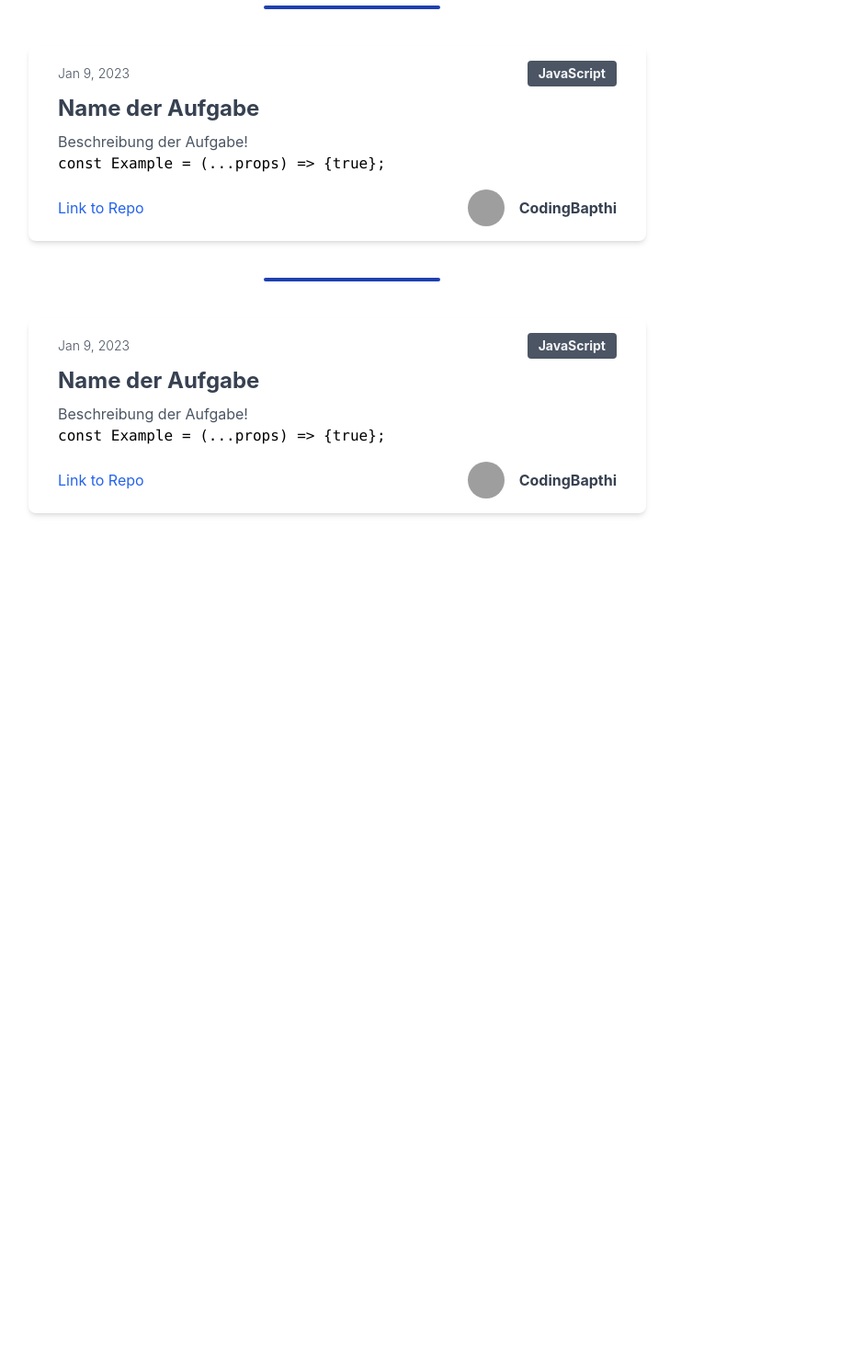
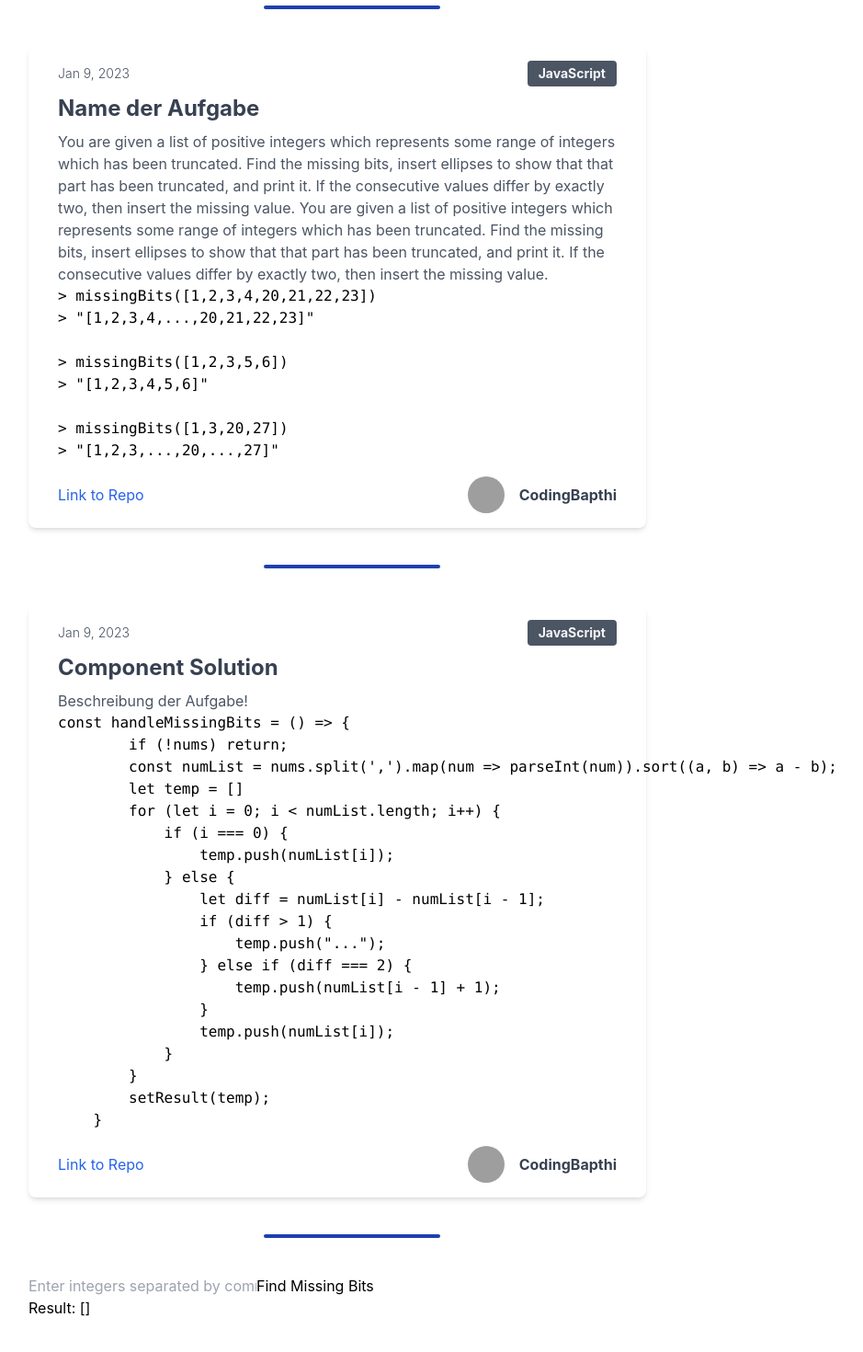
Before and after one commit to CodingBapthi/fun-box, a React (Create React App) app: page / in a window 1280 px wide. Shown: the part 522-1992 px from the top of the page at 92% size, without its empty margins (257-1196 px from the left). Before the commit the page ends 1240 px from the top, so only its background shows below. Built offline with nearby package versions, Linux system fonts and the light colour scheme; grey boxes are pictures that could not be loaded.

Commit message:
Resolve Codebox Bug

```diff
--- /dev/null
+++ b/public/tailwind.css
@@ -0,0 +1,4 @@
+/* Import Tailwind styles */
+@tailwind base;
+@tailwind components;
+@tailwind utilities;
--- a/src/components/Example.js
+++ b/src/components/Example.js
@@ -15,8 +15,15 @@ const Example = () => {
 		date: 'Jan 9, 2023',
 		topic: 'JavaScript',
 		title: 'Name der Aufgabe',
-		description: 'Beschreibung der Aufgabe!',
-		code: `const Example = (...props) => {true};`,
+		description: 'You are given a list of positive integers which represents some range of integers which has been truncated. Find the missing bits, insert ellipses to show that that part has been truncated, and print it. If the consecutive values differ by exactly two, then insert the missing value. You are given a list of positive integers which represents some range of integers which has been truncated. Find the missing bits, insert ellipses to show that that part has been truncated, and print it. If the consecutive values differ by exactly two, then insert the missing value.',
+		code: `> missingBits([1,2,3,4,20,21,22,23])
+> "[1,2,3,4,...,20,21,22,23]"
+
+> missingBits([1,2,3,5,6])
+> "[1,2,3,4,5,6]"
+
+> missingBits([1,3,20,27])
+> "[1,2,3,...,20,...,27]"`,
 		link: '#'
 	}
 
--- /dev/null
+++ b/src/components/MissingBits.js
@@ -0,0 +1,36 @@
+import React, { useState } from 'react';
+
+function MissingBits() {
+	const [nums, setNums] = useState('');
+	const [result, setResult] = useState([]);
+
+	const handleMissingBits = () => {
+		if (!nums) return;
+		const numList = nums.split(',').map(num => parseInt(num)).sort((a, b) => a - b);
+		let temp = []
+		for (let i = 0; i < numList.length; i++) {
+			if (i === 0) {
+				temp.push(numList[i]);
+			} else {
+				let diff = numList[i] - numList[i - 1];
+				if (diff > 1) {
+					temp.push("...");
+				} else if (diff === 2) {
+					temp.push(numList[i - 1] + 1);
+				}
+				temp.push(numList[i]);
+			}
+		}
+		setResult(temp);
+	}
+
+	return (
+		<div>
+			<input type="text" value={nums} onChange={e => setNums(e.target.value)} placeholder="Enter integers separated by commas" />
+			<button onClick={handleMissingBits}>Find Missing Bits</button>
+			<p>Result: [{result.join(',')}]</p>
+		</div>
+	);
+}
+
+export default MissingBits;
--- a/src/components/Solution.js
+++ b/src/components/Solution.js
@@ -1,19 +1,40 @@
 import Card from "./Card";
+import MissingBits from "./MissingBits";
 
 const Solution = () => {
 
 	const data = {
 		date: 'Jan 9, 2023',
 		topic: 'JavaScript',
-		title: 'Name der Aufgabe',
+		title: 'Component Solution',
 		description: 'Beschreibung der Aufgabe!',
-		code: `const Example = (...props) => {true};`,
-		link: '#'
+		code: `const handleMissingBits = () => {
+\t\tif (!nums) return;
+\t\tconst numList = nums.split(',').map(num => parseInt(num)).sort((a, b) => a - b);
+\t\tlet temp = []
+\t\tfor (let i = 0; i < numList.length; i++) {
+\t\t\tif (i === 0) {
+\t\t\t\ttemp.push(numList[i]);
+\t\t\t} else {
+\t\t\t\tlet diff = numList[i] - numList[i - 1];
+\t\t\t\tif (diff > 1) {
+\t\t\t\t\ttemp.push("...");
+\t\t\t\t} else if (diff === 2) {
+\t\t\t\t\ttemp.push(numList[i - 1] + 1);
+\t\t\t\t}
+\t\t\t\ttemp.push(numList[i]);
+\t\t\t}
+\t\t}
+\t\tsetResult(temp);
+\t}`,
+		link: 'https://github.com/CodingBapthi/fun-box/tree/cassido/missingBits'
 	}
 
 	return (
 		<>
 			<Card data={data}/>
+			<hr className="w-48 h-1 mx-auto my-4 bg-blue-800 border-0 rounded md:my-10 dark:bg-blue-700" />
+			<MissingBits />
 		</>
 	)
 }
```
